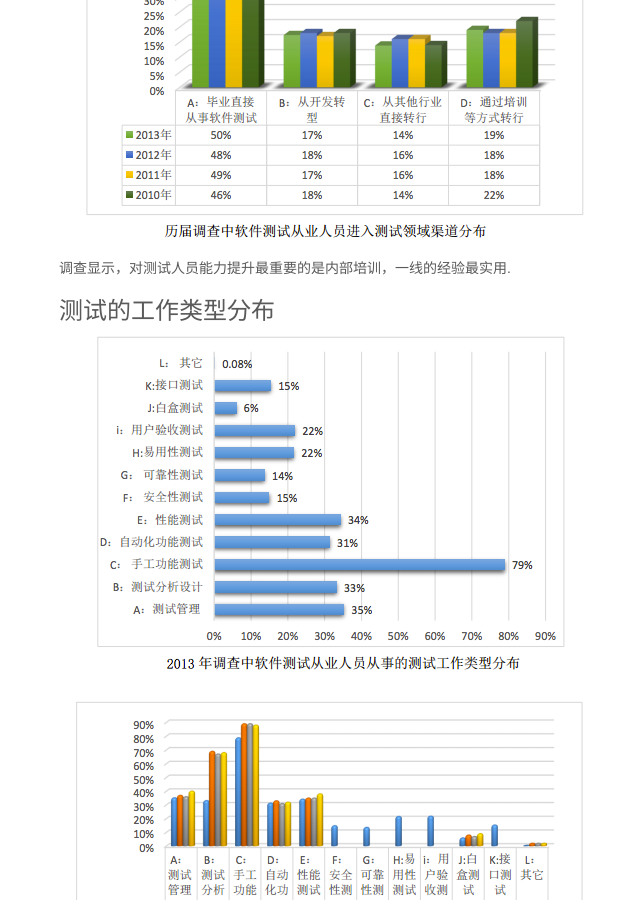
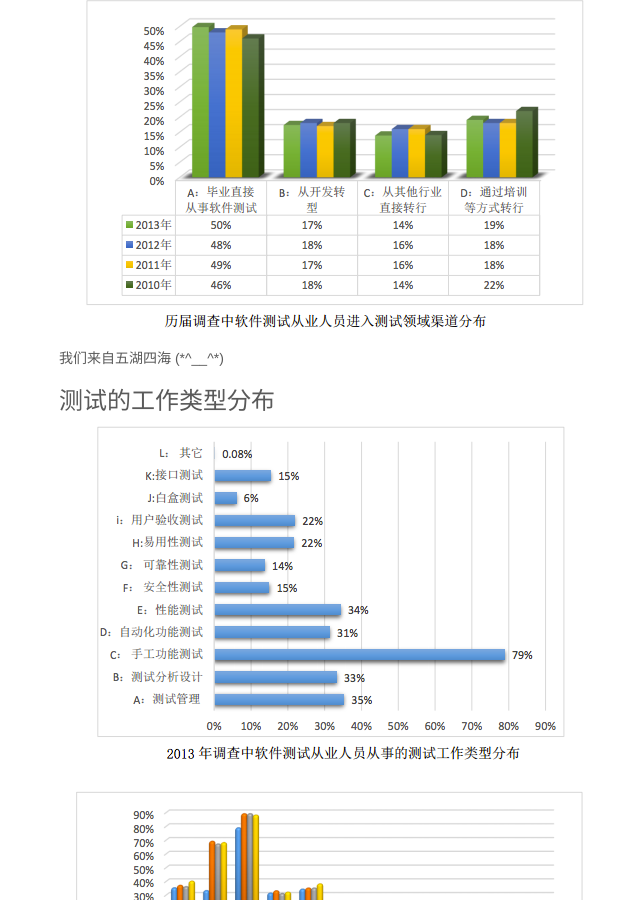
Before and after one commit to guming/myblog, a Jekyll site: the page testinfo.html, which Jekyll copies as it is, in a window 1280 px wide and 900 px high, scrolled down 1309 px. Shown: the whole window, without its empty margins (11-651 px from the left). Built offline with Jekyll 4.4.1, drawn with Linux system fonts in a browser that asks for light colours; nearby versions of some CDN libraries.

Commit message:
add new page

```diff
--- a/testinfo.html
+++ b/testinfo.html
@@ -79,14 +79,18 @@
 
             <p></p>
             <hr>
+            <blockquote>
             <p>目前国内120万软件从业人员中，真正能担当软件测试职位的不超过5万人，人才缺口达到20万并有逐年扩大的趋势…</p>
             <p>随着Android平台的扩张，引发了Android人才荒，2010年移动开发人才需求20万，测试工程师也持续放量增涨，未来人才需求缺口将达百万。</p>
             <p>但符合条件的Android工程师屈指可数，企业招聘难度可想而知 .</p>
+            </blockquote>
             <p></p>
 
             <h3>开发与测试人员配比趋势</h3>
             <p><image src="assets/images/a1.png" /></p>
+            <blockquote>
             <p>说明IT公司越来越重视测试岗位的配比</p>
+            </blockquote>
             <p></p>
             <h3>测试工程师能力提升的途径</h3>
 
@@ -95,7 +99,7 @@
             <p></p>
             <h3>测试工程师的来源</h3>
             <p><image src="assets/images/a3.png" /></p>
-            <p>调查显示，对测试人员能力提升最重要的是内部培训，一线的经验最实用.</p>
+            <p>我们来自五湖四海 (*^__^*) </p>
             <p></p>
             <h3>测试的工作类型分布</h3>
             <p><image src="assets/images/a4.png" /></p>
```
